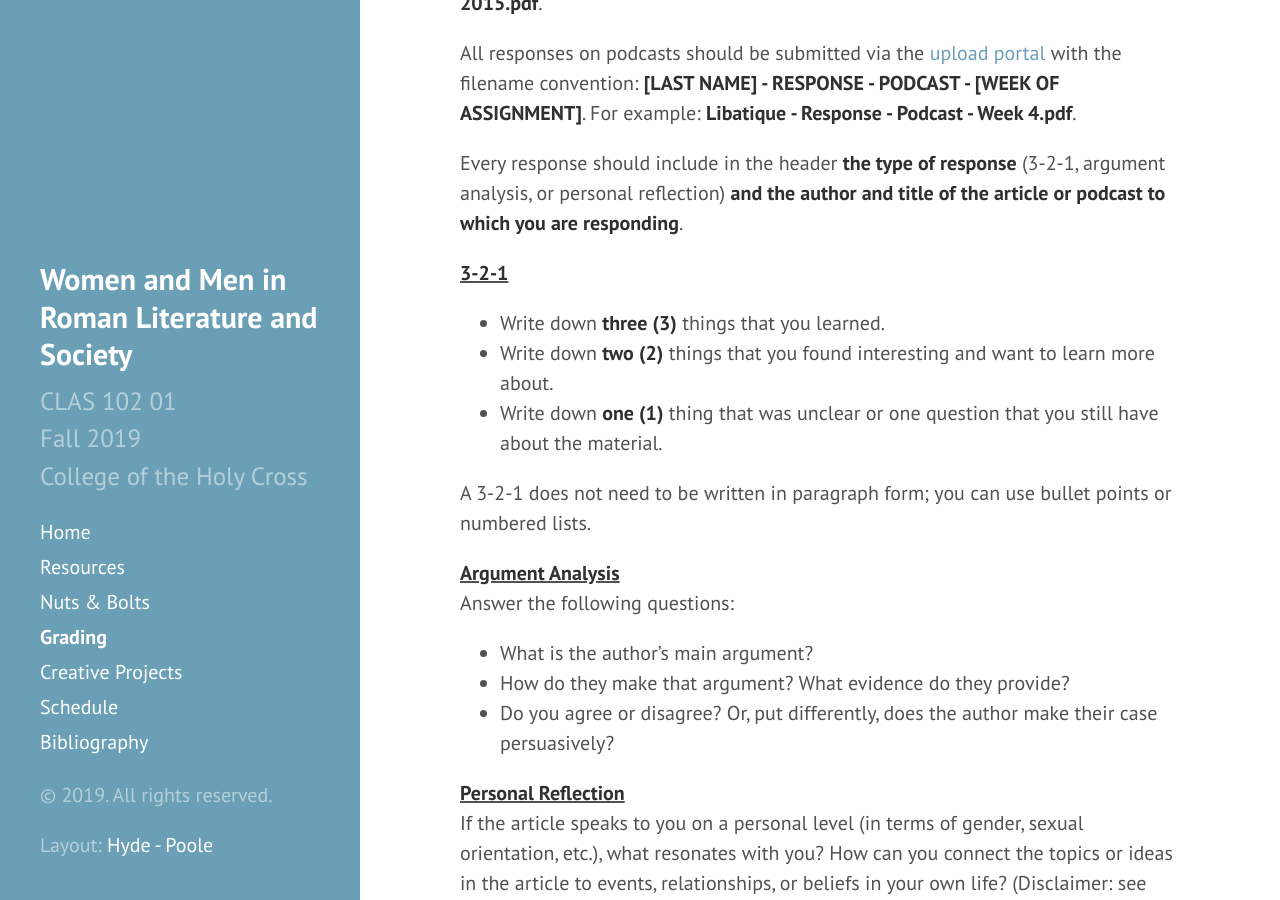
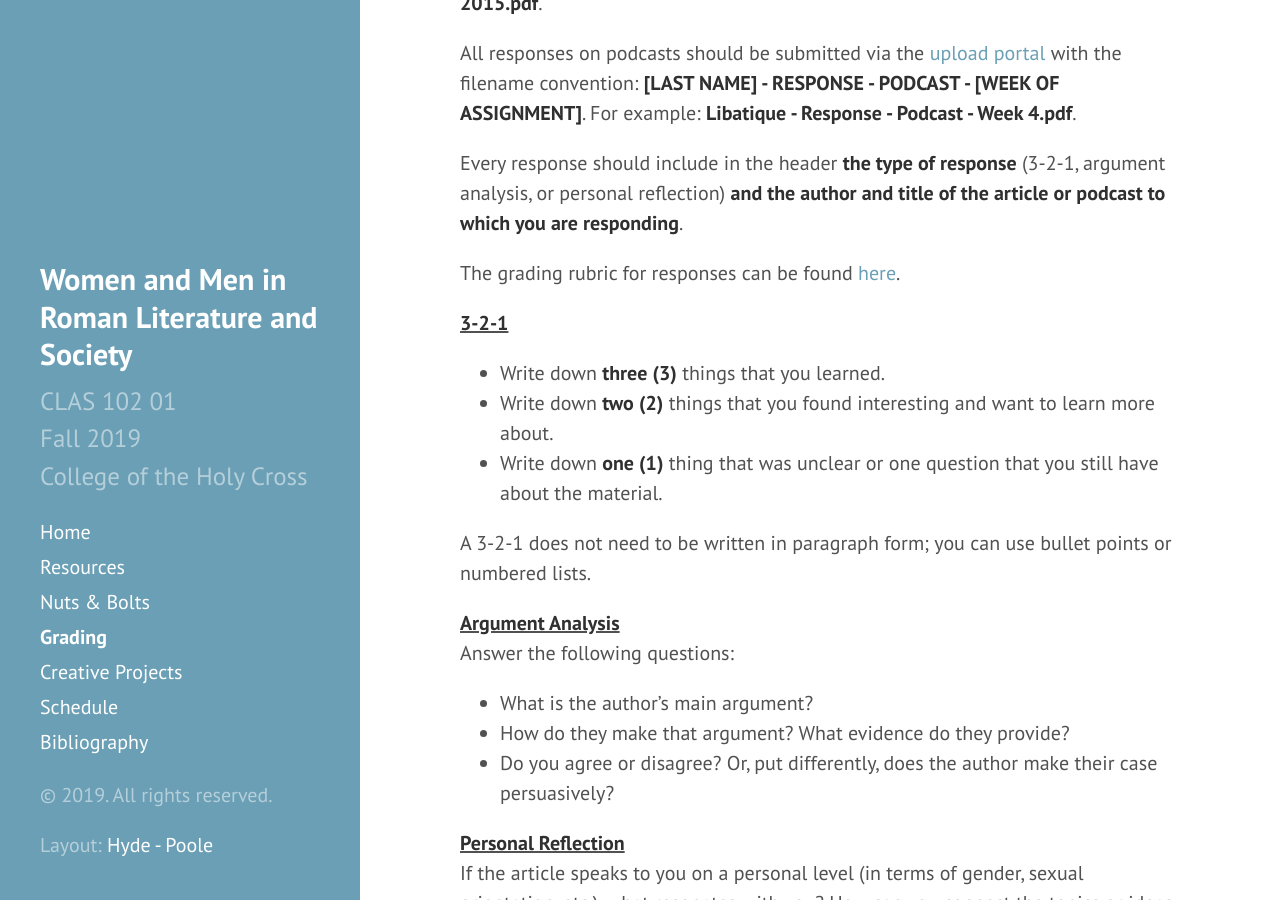
Before and after one commit to DLibatique/CLAS102-F19, a Jekyll site: the page built from 4-grading.md, in a window 1280 px wide and 900 px high, scrolled down 4777 px. Built offline with Jekyll 4.4.1, drawn with Linux system fonts in a browser that asks for light colours; comment, search, counter and statistics services are not loaded.

Commit message:
added grading rubric to responses section

```diff
--- a/4-grading.md
+++ b/4-grading.md
@@ -129,6 +129,8 @@ All responses on podcasts should be submitted via the [upload portal]({{ site.ba
 
 Every response should include in the header **the type of response** (3-2-1, argument analysis, or personal reflection) **and the author and title of the article or podcast to which you are responding**.
 
+The grading rubric for responses can be found [here](https://drive.google.com/open?id=1cOQTv7RUxsauLRvAaln7tabTeojwpgoh3k4w4mlVmTg).
+
 <span class="underline"><strong>3-2-1</strong></span>
 - Write down **three (3)** things that you learned.
 - Write down **two (2)** things that you found interesting and want to learn more about.
```
